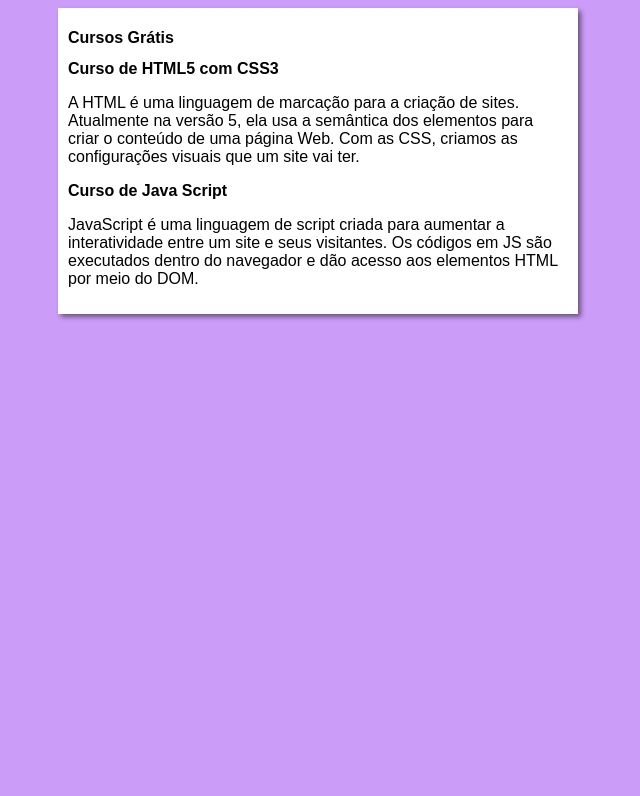
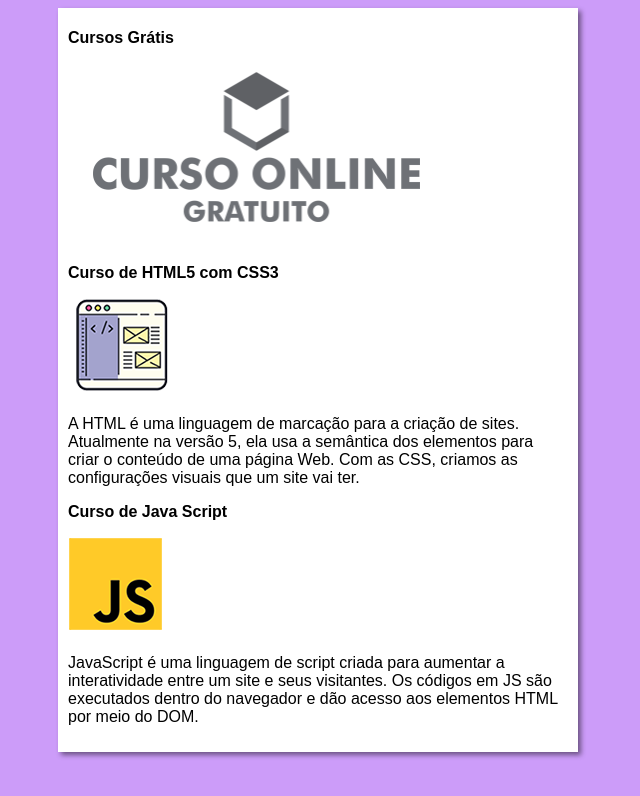
Before and after one commit to Lucas-ads10/Projeto-site-, a plain HTML site: page index.html in a window 1280 px wide. Shown: the whole page, without its empty margins (322-962 px from the left). Drawn offline with Linux system fonts and the light colour scheme.

Commit message:
Update index.html

```diff
--- a/index.html
+++ b/index.html
@@ -11,13 +11,16 @@
     <main>
         <header>
             <h1>Cursos Grátis</h1>
+            <img src="imagens/Captura de tela_20230207_201755.png" alt="Curso Gratuito">
         </header>
             <article>
                 <h2>Curso de HTML5 com CSS3</h2>
+                <img src="imagens/curso-html-css.png" alt="Curso HTML">
                 <p>A HTML é uma linguagem de marcação para a criação de sites. Atualmente na versão 5, ela usa a semântica dos elementos para criar o conteúdo de uma página Web. Com as CSS, criamos as configurações visuais que um site vai ter.</p>
             </article>
             <article>
                 <h2>Curso de Java Script</h2>
+                <img src="imagens/curso-javascript.png" alt=" Curso JS">
                 <p>JavaScript é uma linguagem de script criada para aumentar a interatividade entre um site e seus visitantes. Os códigos em JS são executados dentro do navegador e dão acesso aos elementos HTML por meio do DOM.</p>
             </article>
     </main>
```
